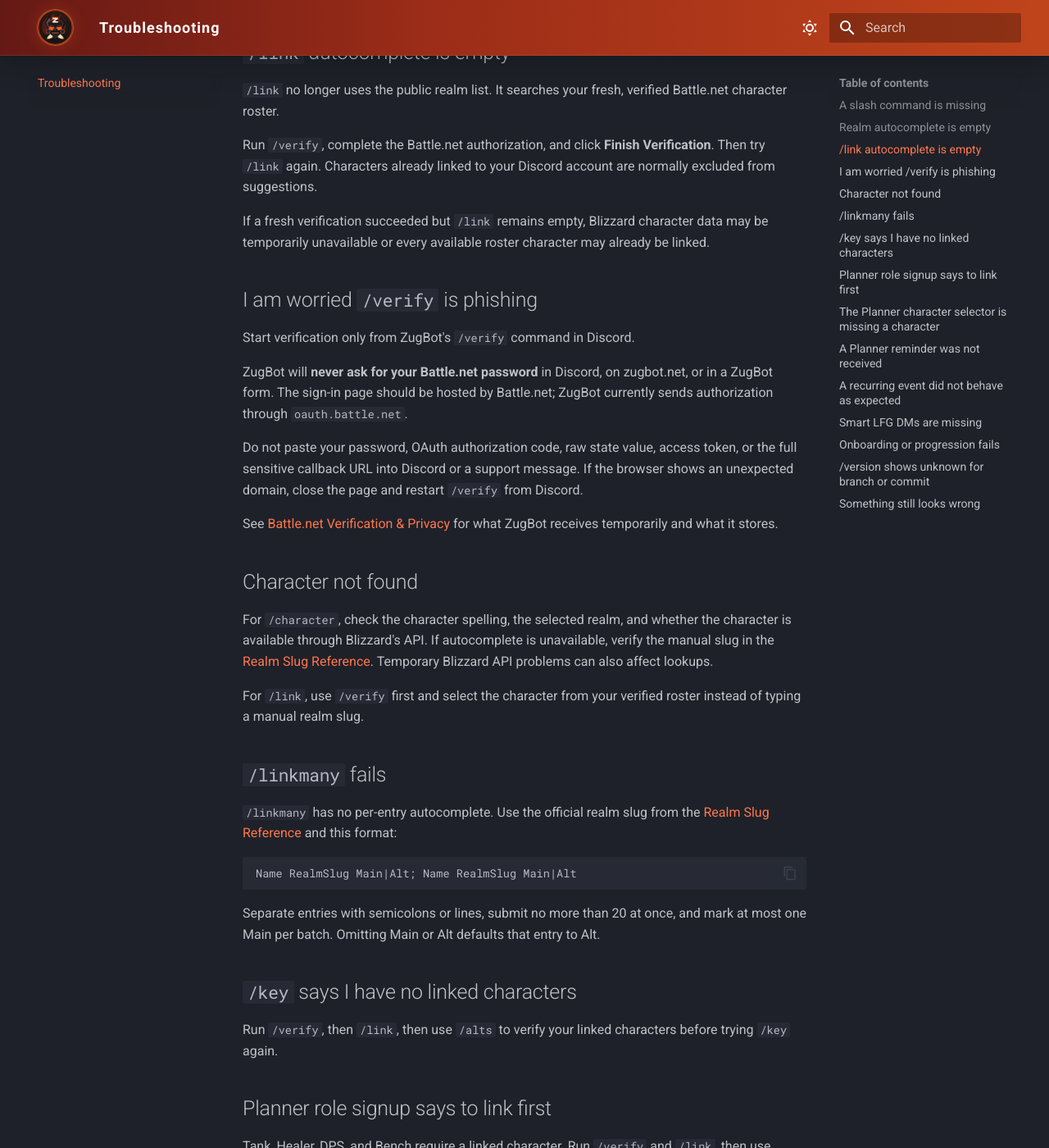
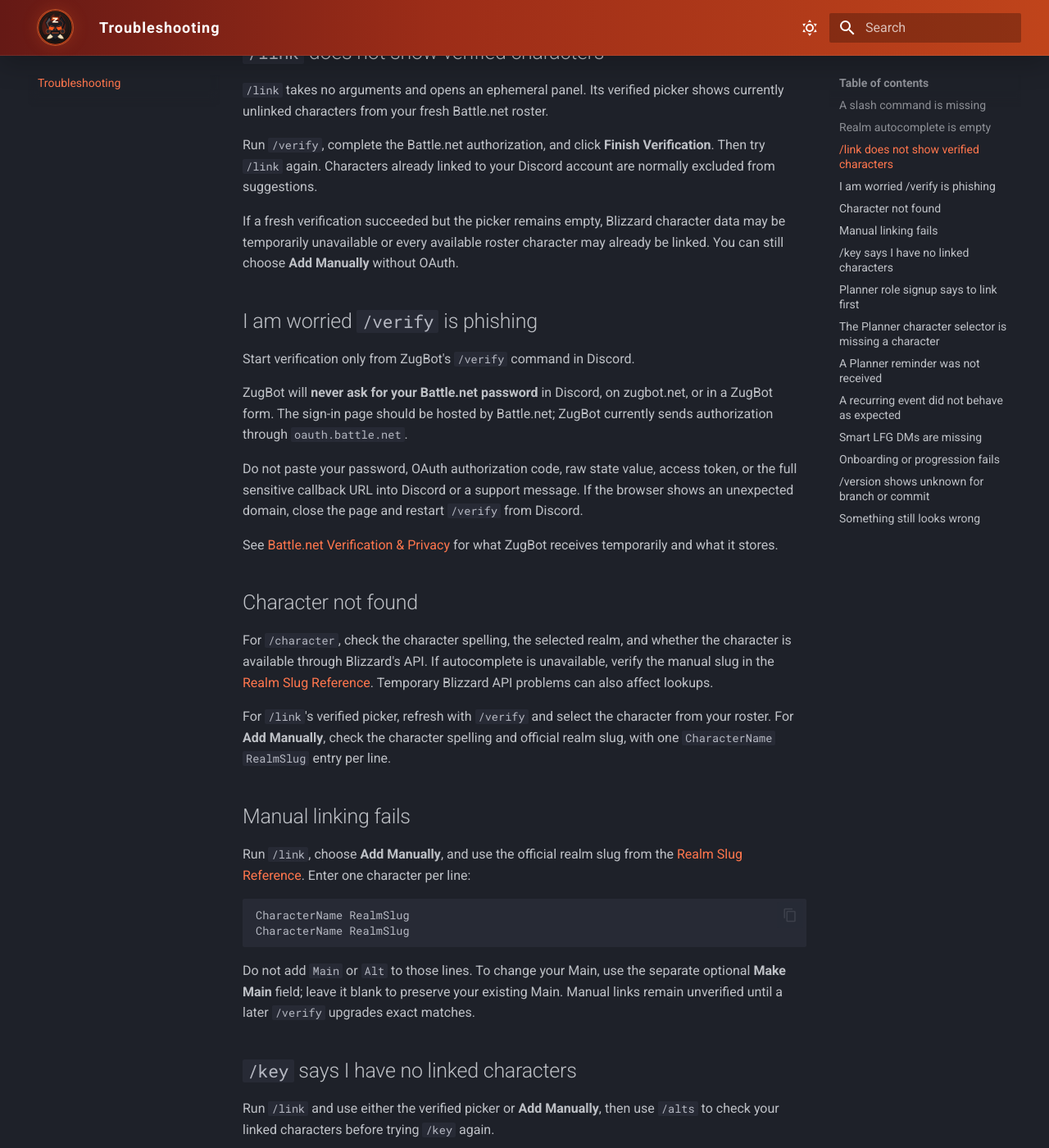
Before and after one commit to sthorne80/zugbot-site, an MkDocs documentation site: the page built from docs/troubleshooting.md, in a window 1280 px wide and 1400 px high, scrolled down 631 px. Shown: the whole window at 82% size. Built offline with MkDocs 1.6.1 and Material for MkDocs 9.7.7, drawn with Linux system fonts in a browser that asks for light colours; some of the changed text lies outside the part shown.

Commit message:
docs: update troubleshooting for unified link

````diff
--- a/docs/troubleshooting.md
+++ b/docs/troubleshooting.md
@@ -10,13 +10,13 @@
 
 For `/character`, autocomplete failure does not disable manual slug entry. Enter the official slug directly and use the [Realm Slug Reference](realm-slugs.md) to check it. The guild `default_region` setting does not independently reroute character requests or suggestions.
 
-## `/link` autocomplete is empty
+## `/link` does not show verified characters
 
-`/link` no longer uses the public realm list. It searches your fresh, verified Battle.net character roster.
+`/link` takes no arguments and opens an ephemeral panel. Its verified picker shows currently unlinked characters from your fresh Battle.net roster.
 
 Run `/verify`, complete the Battle.net authorization, and click **Finish Verification**. Then try `/link` again. Characters already linked to your Discord account are normally excluded from suggestions.
 
-If a fresh verification succeeded but `/link` remains empty, Blizzard character data may be temporarily unavailable or every available roster character may already be linked.
+If a fresh verification succeeded but the picker remains empty, Blizzard character data may be temporarily unavailable or every available roster character may already be linked. You can still choose **Add Manually** without OAuth.
 
 ## I am worried `/verify` is phishing
 
@@ -32,25 +32,26 @@
 
 For `/character`, check the character spelling, the selected realm, and whether the character is available through Blizzard's API. If autocomplete is unavailable, verify the manual slug in the [Realm Slug Reference](realm-slugs.md). Temporary Blizzard API problems can also affect lookups.
 
-For `/link`, use `/verify` first and select the character from your verified roster instead of typing a manual realm slug.
+For `/link`'s verified picker, refresh with `/verify` and select the character from your roster. For **Add Manually**, check the character spelling and official realm slug, with one `CharacterName RealmSlug` entry per line.
 
-## `/linkmany` fails
+## Manual linking fails
 
-`/linkmany` has no per-entry autocomplete. Use the official realm slug from the [Realm Slug Reference](realm-slugs.md) and this format:
+Run `/link`, choose **Add Manually**, and use the official realm slug from the [Realm Slug Reference](realm-slugs.md). Enter one character per line:
 
 ```text
-Name RealmSlug Main|Alt; Name RealmSlug Main|Alt
+CharacterName RealmSlug
+CharacterName RealmSlug
 ```
 
-Separate entries with semicolons or lines, submit no more than 20 at once, and mark at most one Main per batch. Omitting Main or Alt defaults that entry to Alt.
+Do not add `Main` or `Alt` to those lines. To change your Main, use the separate optional **Make Main** field; leave it blank to preserve your existing Main. Manual links remain unverified until a later `/verify` upgrades exact matches.
 
 ## `/key` says I have no linked characters
 
-Run `/verify`, then `/link`, then use `/alts` to verify your linked characters before trying `/key` again.
+Run `/link` and use either the verified picker or **Add Manually**, then use `/alts` to check your linked characters before trying `/key` again.
 
 ## Planner role signup says to link first
 
-Tank, Healer, DPS, and Bench require a linked character. Run `/verify` and `/link`, then use `/alts` to confirm the character is available. Maybe and Can't Attend do not require a linked character.
+Tank, Healer, DPS, and Bench require a linked character. Run `/link`, then use `/alts` to confirm the character is available. Battle.net verification is optional. Maybe and Can't Attend do not require a linked character.
 
 ## The Planner character selector is missing a character
 
````
